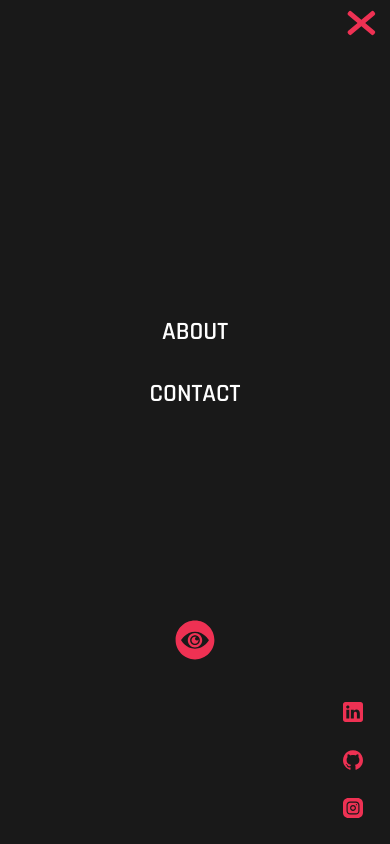
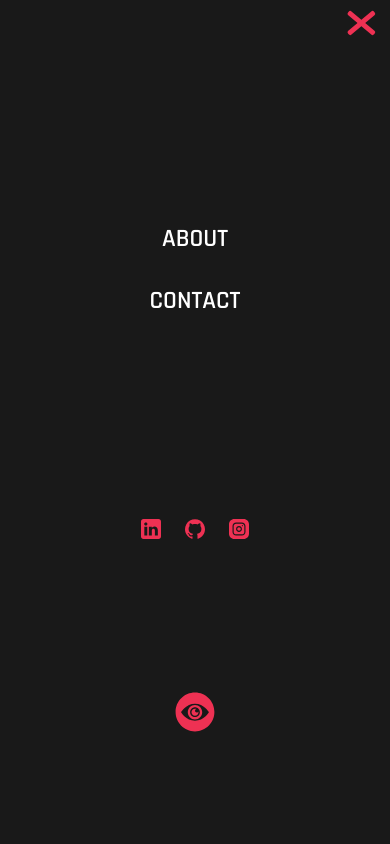
Before and after one commit to Pagnito/portfolio, a React app: page / in a window 390 px wide. Both pictures are taken after a click on the element 363 px from the left and 27 px from the top of the page. Built offline with nearby package versions, Linux system fonts and the light colour scheme.

Commit message:
moved social icons on mobile

```diff
--- a/src/components/header/header.js
+++ b/src/components/header/header.js
@@ -143,11 +143,7 @@ const Header = (props) => {
             <div className="header-mobile-link" onClick={pushToContacts}>
               CONTACT
             </div>
-            <img src="/assets/eye-icon.svg" id="header-eye-icon" />
-            <img onClick={pushToLanding} src="/assets/eyeball-icon.svg" id="header-eyeball-icon" />
-          </div>
-
-          <div id="header-mobile-social-links">
+            <div id="header-mobile-social-links">
             <a target="_blank" href="https://www.linkedin.com/in/pavel-yeganov-309269114/">
               <img className="header-mobile-social-icon" src="/assets/linkedin-icon.svg" />
             </a>
@@ -158,6 +154,11 @@ const Header = (props) => {
               <img className="header-mobile-social-icon" src="/assets/instagram-icon.svg" />
             </a>
           </div>
+            <img src="/assets/eye-icon.svg" id="header-eye-icon" />
+            <img onClick={pushToLanding} src="/assets/eyeball-icon.svg" id="header-eyeball-icon" />
+          </div>
+
+
         </div>
       </header>
     </>
--- a/src/components/header/header.scss
+++ b/src/components/header/header.scss
@@ -168,20 +168,15 @@ $accent: #ee3153;
         bottom: 25px;
         cursor: pointer;
       }
-    }
       #header-mobile-social-links {
         align-self: flex-end;
         height: 130px;
         bottom: 0;
         right: 0;
         display: flex;
-      flex-direction: column;
-      margin-right: 15px;
-      margin-bottom: 15px;
+        margin-top:  200px;
         transform: translateY(-10px);
-      opacity: 0;
         //animation: appear-mobile-menu-links .4s ease-out .5s forwards;
-      display: none;
         transition: all 0.4s ease-in-out;
         .header-mobile-social-icon {
           width: 20px;
@@ -189,6 +184,8 @@ $accent: #ee3153;
           margin: 12px;
         }
       }
+    }
+
   }
 }
 
```
Lines whose indentation alone changed are shown as unchanged.
